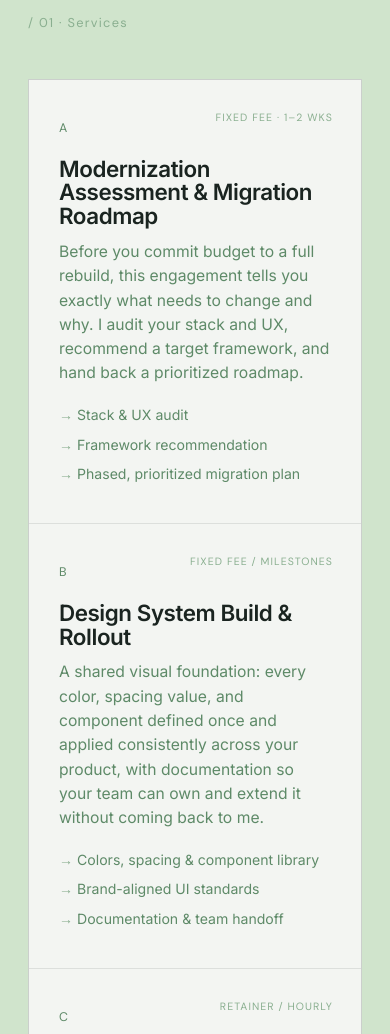
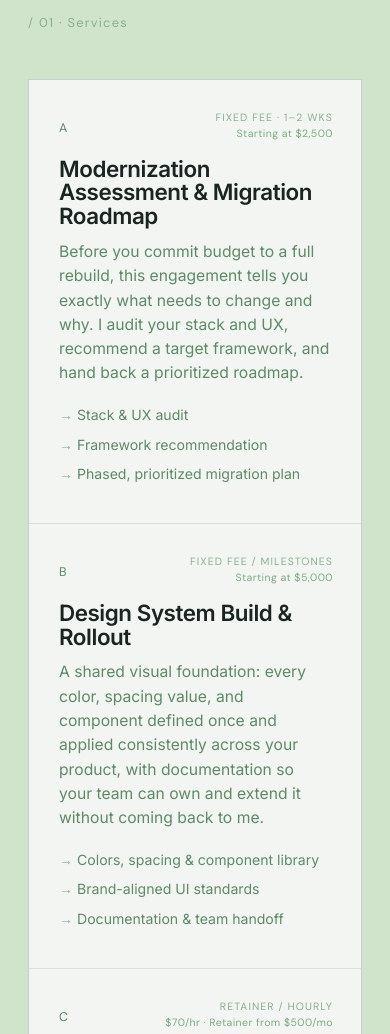
Before and after one commit to MancoLabs/mancolabs-site, a plain HTML site: page index.html in a window 390 px wide. Shown: the part 1200-2234 px from the top of the page. Drawn offline with Linux system fonts and the light colour scheme.

Commit message:
Add Phone and Prices

```diff
--- a/index.html
+++ b/index.html
@@ -68,6 +68,7 @@
         <div class="offer">
           <span class="onum">A</span>
           <span class="tag">Fixed fee · 1–2 wks</span>
+          <span class="price">Starting at $2,500</span>
           <h3>Modernization Assessment &amp; Migration Roadmap</h3>
           <p>Before you commit budget to a full rebuild, this engagement tells you exactly what needs to change and why. I audit your stack and UX, recommend a target framework, and hand back a prioritized roadmap.</p>
           <ul>
@@ -80,6 +81,7 @@
         <div class="offer">
           <span class="onum">B</span>
           <span class="tag">Fixed fee / milestones</span>
+          <span class="price">Starting at $5,000</span>
           <h3>Design System Build &amp; Rollout</h3>
           <p>A shared visual foundation: every color, spacing value, and component defined once and applied consistently across your product, with documentation so your team can own and extend it without coming back to me.</p>
           <ul>
@@ -92,6 +94,7 @@
         <div class="offer">
           <span class="onum">C</span>
           <span class="tag">Retainer / hourly</span>
+          <span class="price">$70/hr · Retainer from $500/mo</span>
           <h3>Embedded Senior Dev &amp; AI Advisory</h3>
           <p>Ongoing full-stack development without the commitment of a full-time hire. I embed into your team, ship features front to back, and give practical guidance on where AI actually fits in your product.</p>
           <ul>
@@ -195,6 +198,7 @@
           <p>Tell me a little about your product and which kind of help fits. I read every message and reply personally.</p>
           <div class="contact-direct">
             <a href="mailto:hello@mancolabs.dev"><span class="lbl">Email</span> hello@mancolabs.dev</a>
+            <a href="tel:3186424582"><span class="lbl">Phone</span> (318) 642-4582</a>
             <a href="https://calendar.app.google/dEzn8KtDqeCAZYYE8" target="_blank" rel="noopener"><span class="lbl">Or</span> Book a 30-min intro call →</a>
             <a href="https://github.com/MancoLabs/mancolabs-site" target="_blank" rel="noopener"><span class="lbl">Code</span> GitHub →</a>
           </div>
--- a/style.css
+++ b/style.css
@@ -190,6 +190,15 @@ header.scrolled { border-bottom: 1px solid var(--line); }
   letter-spacing: 0.1em;
   color: var(--ink-faint);
 }
+.offer .price {
+  position: absolute;
+  top: 46px;
+  right: 28px;
+  font-family: var(--mono);
+  font-size: 0.66rem;
+  color: var(--accent);
+  letter-spacing: 0.04em;
+}
 
 /* ── WORK ────────────────────────────────── */
 .work-grid { display: grid; grid-template-columns: 1fr 1fr; gap: 24px; }
```
